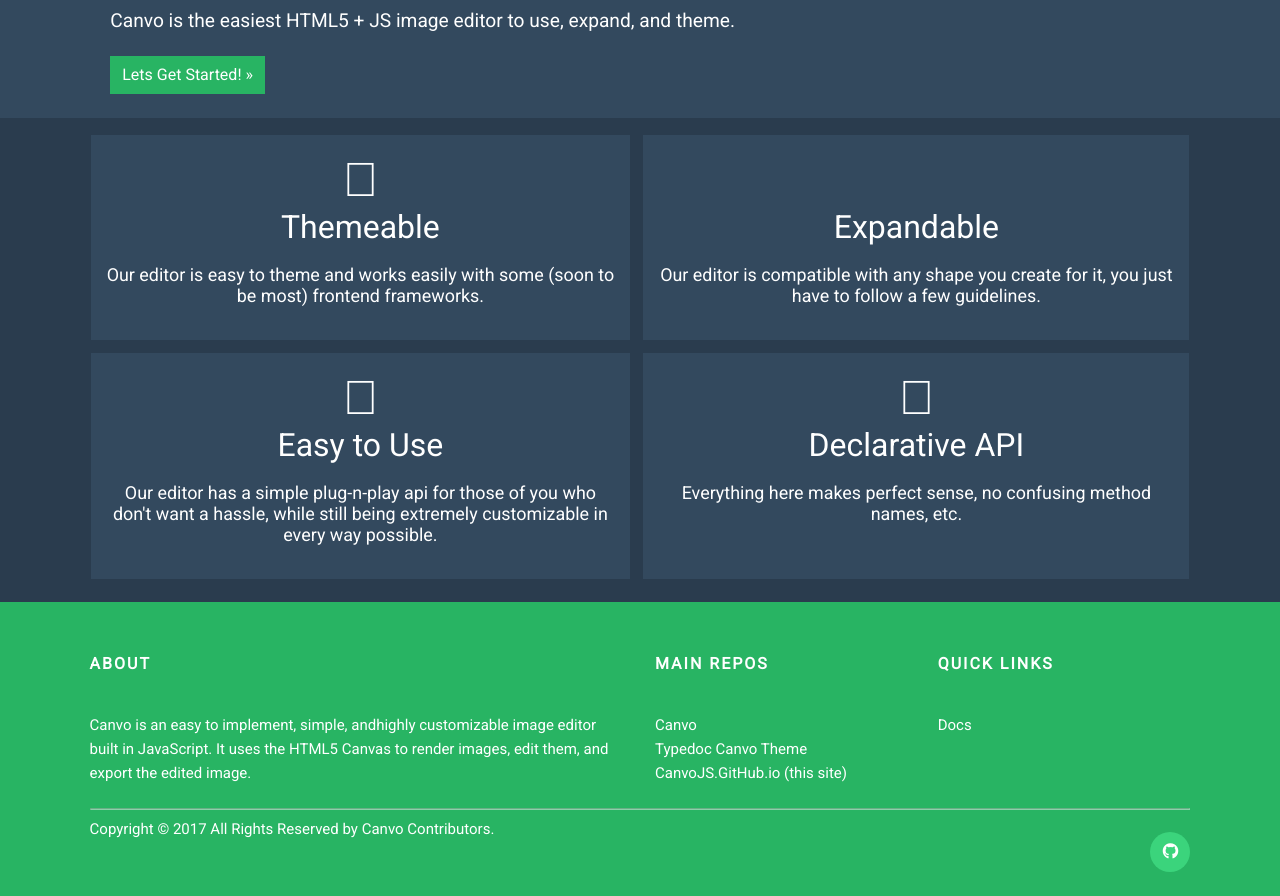
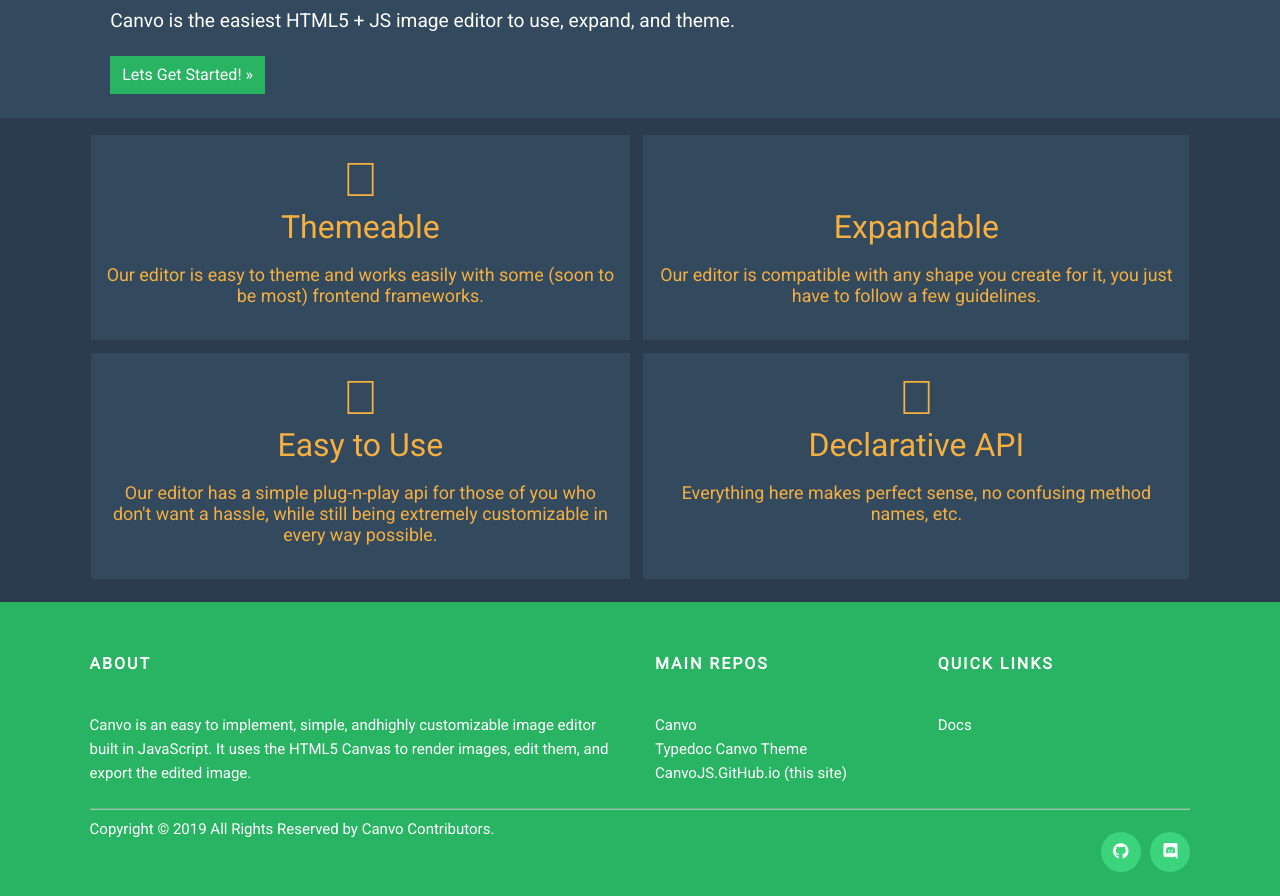
Before and after one commit to LizAinslie/canvojs.github.io, a website: page index.html in a window 1280 px wide. Shown: the part 220-1116 px from the top of the page. Drawn offline with Linux system fonts and the light colour scheme; some icons are missing.

Commit message:
fix stuffs

```diff
--- a/index.html
+++ b/index.html
@@ -49,9 +49,9 @@
 		</header>
 		<div class='container'>
 			<div class='grid'>
-				<div class='card text-secondary'>
+				<div class='card text-warning'>
 					<div class='card-title'>
-						<span class='icon'><i class="fal fa-palette"></i></span>
+						<span class='icon'><i class='fal fa-palette'></i></span>
 						Themeable
 					</div>
 					<p class='card-text text-center'>
@@ -60,25 +60,25 @@
 				</div>
 				<div class='card text-warning'>
 					<div class='card-title'>
-						<span class='icon'><i class="fal fa-expand-arrows"></i></span>
+						<span class='icon'><i class='fal fa-expand-arrows'></i></span>
 						Expandable
 					</div>
 					<p class='card-text text-center'>
 						Our editor is compatible with any shape you create for it, you just have to follow a few guidelines.
 					</p>
 				</div>
-				<div class='card text-info'>
+				<div class='card text-warning'>
 					<div class='card-title'>
-						<span class='icon'><i class="fal fa-grin-alt"></i></span>
+						<span class='icon'><i class='fal fa-grin-alt'></i></span>
 						Easy to Use
 					</div>
 					<p class='card-text text-center'>
 						Our editor has a simple plug-n-play api for those of you who don't want a hassle, while still being extremely customizable in every way possible.
 					</p>
 				</div>
-				<div class='card text-danger'>
+				<div class='card text-warning'>
 					<div class='card-title'>
-						<span class='icon'><i class="fal fa-book"></i></span>
+						<span class='icon'><i class='fal fa-book'></i></span>
 						Declarative API
 					</div>
 					<p class='card-text text-center'>
@@ -88,48 +88,53 @@
 			</div>
 		</div>
 
-		<footer class="site-footer">
-			<div class="container">
-				<div class="row">
-				<div class="col-sm-12 col-md-6">
+		<footer class='site-footer'>
+			<div class='container'>
+				<div class='row'>
+				<div class='col-sm-12 col-md-6'>
 					<h6>About</h6>
-					<p class="text-justify">
+					<p class='text-justify'>
 						Canvo is an easy to implement, simple, andhighly customizable image editor built in JavaScript.
 						It uses the HTML5 Canvas to render images, edit them, and export the edited image.
 					</p>
 				</div>
 
-				<div class="col-xs-6 col-md-3">
+				<div class='col-xs-6 col-md-3'>
 					<h6>Main Repos</h6>
-					<ul class="footer-links">
-						<li><a href="https://github.com/canvojs/Canvo">Canvo</a></li>
-						<li><a href="https://github.com/canvojs/typedoc-canvo-theme">Typedoc Canvo Theme</a></li>
-						<li><a href="https://github.com/canvojs/canvojs.github.io">CanvoJS.GitHub.io (this site)</a></li>
+					<ul class='footer-links'>
+						<li><a href='https://github.com/canvojs/Canvo'>Canvo</a></li>
+						<li><a href='https://github.com/canvojs/typedoc-canvo-theme'>Typedoc Canvo Theme</a></li>
+						<li><a href='https://github.com/canvojs/canvojs.github.io'>CanvoJS.GitHub.io (this site)</a></li>
 					</ul>
 				</div>
 
-				<div class="col-xs-6 col-md-3">
+				<div class='col-xs-6 col-md-3'>
 					<h6>Quick Links</h6>
-					<ul class="footer-links">
-						<li><a href="https://canvo.js.org/Canvo">Docs</a></li>
+					<ul class='footer-links'>
+						<li><a href='https://canvo.js.org/Canvo'>Docs</a></li>
 					</ul>
 				</div>
 				</div>
 				<hr>
 			</div>
-			<div class="container">
-				<div class="row">
-					<div class="col-md-8 col-sm-6 col-xs-12">
-						<p class="copyright-text">Copyright &copy; 2017 All Rights Reserved by
-							<a href="https://github.com/canvojs/Canvo/graphs/contributors">Canvo Contributors</a>.
+			<div class='container'>
+				<div class='row'>
+					<div class='col-md-8 col-sm-6 col-xs-12'>
+						<p class='copyright-text'>Copyright &copy; 2019 All Rights Reserved by
+							<a href='https://github.com/canvojs/Canvo/graphs/contributors'>Canvo Contributors</a>.
 						</p>
 					</div>
 
-					<div class="col-md-4 col-sm-6 col-xs-12">
-						<ul class="social-icons">
+					<div class='col-md-4 col-sm-6 col-xs-12'>
+						<ul class='social-icons'>
 							<li>
-								<a class="github" href="https://github.com/canvojs">
-									<i class="fab fa-github"></i>
+								<a class='github' href='https://github.com/canvojs'>
+									<i class='fab fa-github'></i>
+								</a>
+							</li>
+							<li>
+								<a class='discord' href='https://discord.gg/xna9NRh'>
+									<i class='fab fa-discord'></i>
 								</a>
 							</li>
 						</ul>
--- a/scss/_vars.scss
+++ b/scss/_vars.scss
@@ -20,6 +20,7 @@
 	'twitter': #00aced,
 	'linkedin': #007bb6,
 	'github': #333,
+	'discord': #7892da,
 );
 
 $grayBackground: lighten($gray, 5);
--- a/scss/style.scss
+++ b/scss/style.scss
@@ -5,13 +5,13 @@
 * {
 	box-sizing: border-box;
 	font-family: 'Roboto', sans-serif;
-	color: #fff;
 }
 
 html, body {
 	margin: 0;
 	padding: 0;
 	background-color: $grayBackground;
+	color: #fff;
 }
 
 ::-webkit-scrollbar-track {
```
Also changed, not shown: assets/css/style.css.
